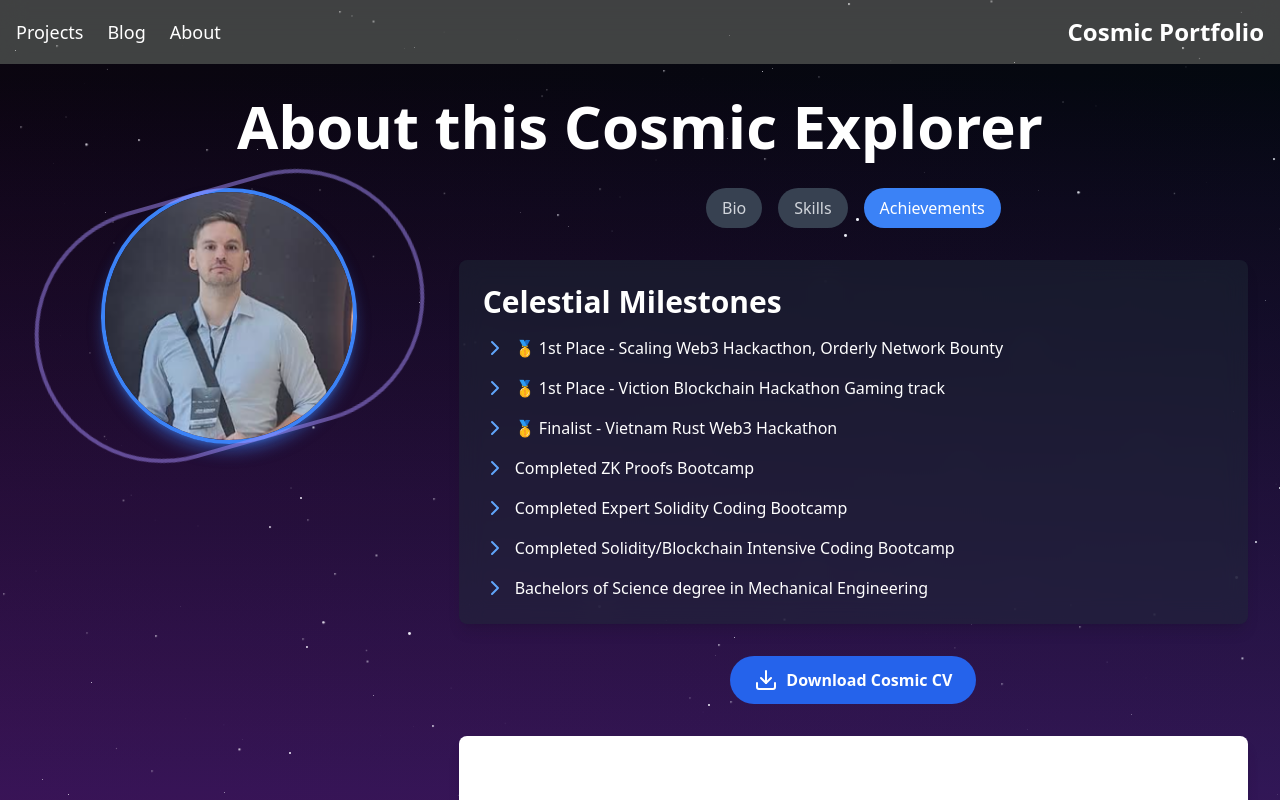
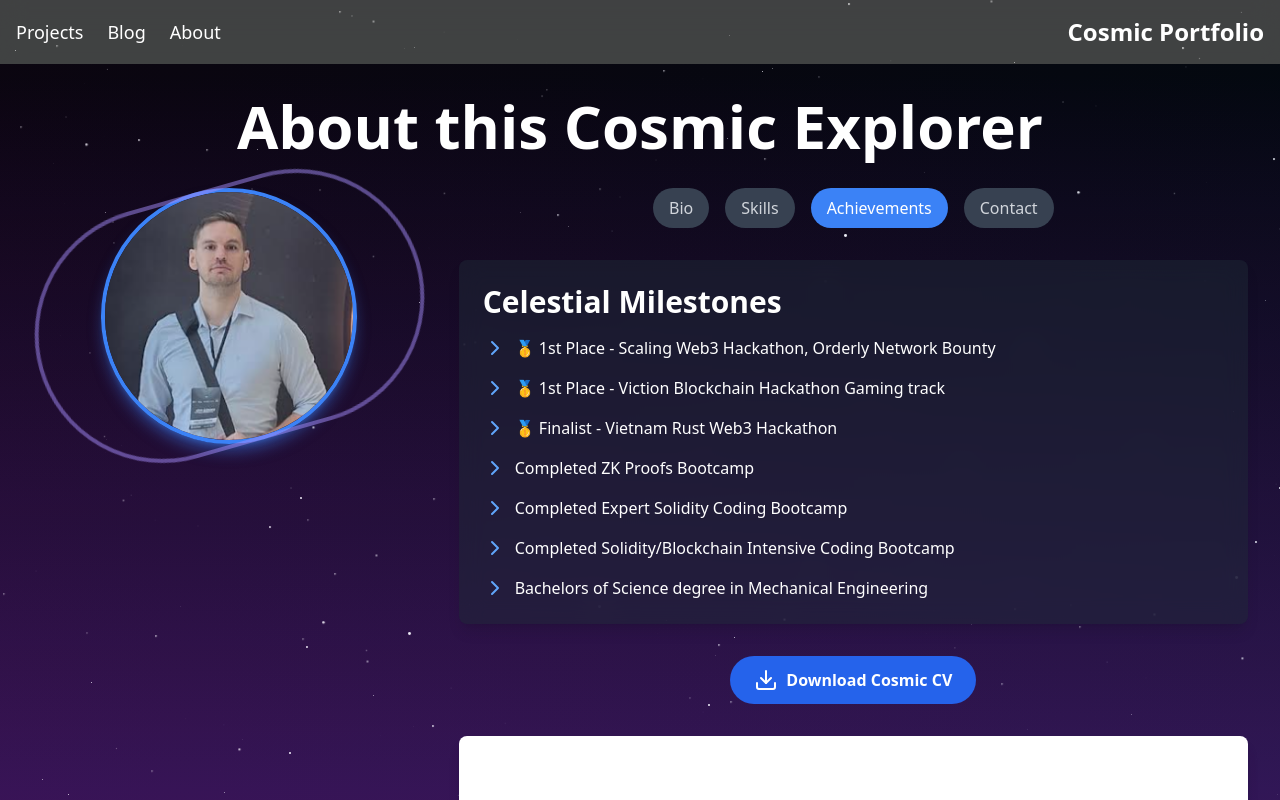
Before and after one commit to ksmit323/ksmit323.github.io, a Next.js app: page /about in a window 1280 px wide. Both pictures are taken after a click on the button "Achievements". Shown: the top 800 px of the page. Built offline with nearby package versions, Linux system fonts and the light colour scheme.

Commit message:
add contacts

```diff
--- a/src/app/about/page.tsx
+++ b/src/app/about/page.tsx
@@ -8,7 +8,7 @@ import StarField from '@/components/StarField';
 
 const CosmicAboutPage: React.FC = () => {
   const [activeSection, setActiveSection] = useState('bio');
-  const sections = ['bio', 'skills', 'achievements'];
+  const sections = ['bio', 'skills', 'achievements', 'contact'];
 
   return (
     <div className="min-h-screen bg-gradient-to-b from-black to-purple-900 text-white p-8 relative overflow-hidden">
@@ -145,7 +145,7 @@ const CosmicAboutPage: React.FC = () => {
                     <h2 className="text-3xl font-bold mb-4">Celestial Milestones</h2>
                     <ul className="space-y-4">
                       {[
-                        '🥇 1st Place - Scaling Web3 Hackacthon, Orderly Network Bounty',
+                        '🥇 1st Place - Scaling Web3 Hackathon, Orderly Network Bounty',
                         '🥇 1st Place - Viction Blockchain Hackathon Gaming track',
                         '🥇 Finalist - Vietnam Rust Web3 Hackathon',
                         'Completed ZK Proofs Bootcamp',
@@ -167,6 +167,31 @@ const CosmicAboutPage: React.FC = () => {
                     </ul>
                   </div>
                 )}
+
+                {activeSection === 'contact' && (
+                  <div>
+                    <h2 className="text-3xl font-bold mb-4">Message me!</h2>
+                    <ul className="space-y-4">
+                      {[
+                        'Email: ksmit323@gmail.com',
+                        'Telegram: @ksmit323',
+                        'WhatsApp: +84-77-665-5607',
+                      ].map((contact, index) => (
+                        <motion.li
+                          key={contact}
+                          className='flex items-center'
+                          initial={{ opacity: 0, x: -50 }}
+                          animate={{ opacity: 1, x: 0 }}
+                          transition={{ duration: 0.5, delay: index * 0.1 }}
+                        >
+                          <ChevronRight className='mr-2 text-blue-400' />
+                          {contact}
+                        </motion.li>
+                      ))}
+                    </ul>
+                  </div>
+                )}
+
               </motion.div>
             </AnimatePresence>
 
```
